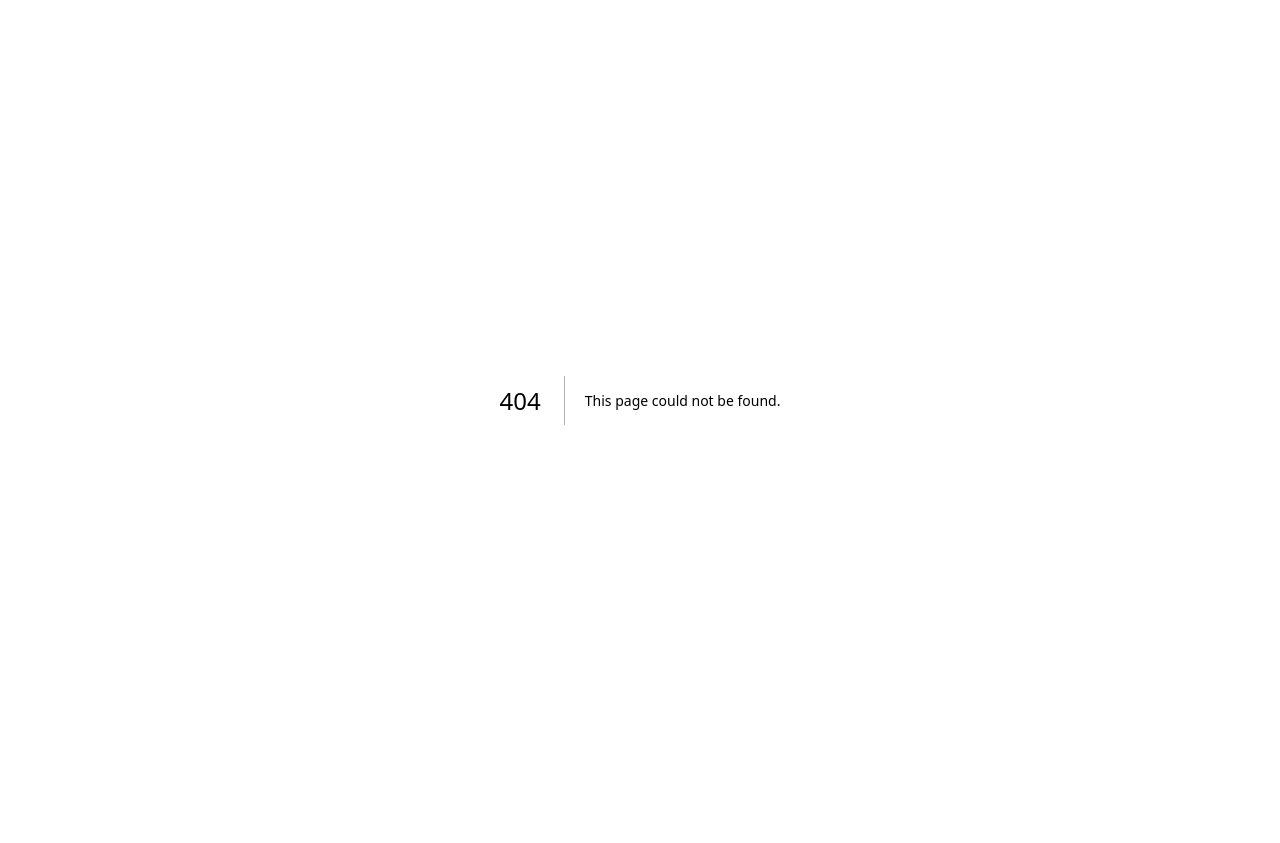
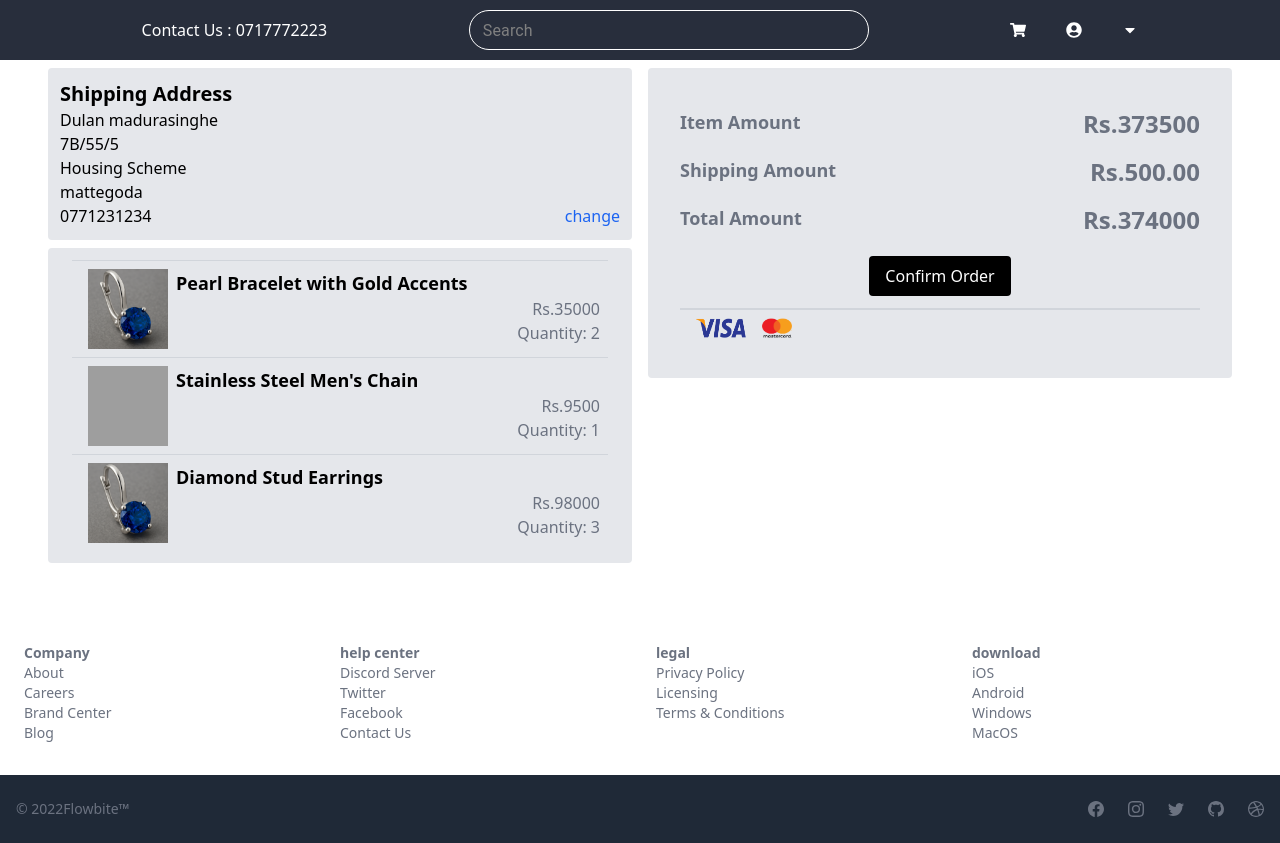
Before and after one commit to madurasinghekldp/jewelry-front, a Next.js app: page /place-order in a window 1280 px wide. Before the commit this address had no page. Before the commit the page ends 800 px from the top, so only its background shows below. Built offline with nearby package versions, Linux system fonts and the light colour scheme; grey boxes are pictures that could not be loaded.

Commit message:
feat: implement PlaceOrder component and enhance CartItems, OrderList, PopularDesigns, and RelatedDesigns components with improved styling and functionality

```diff
--- /dev/null
+++ b/app/place-order/page.tsx
@@ -0,0 +1,18 @@
+import FooterComponent from '@/components/FooterComponent'
+import Header from '@/components/Header'
+import PlaceOrder from '@/components/PlaceOrder'
+import React from 'react'
+
+const Page = () => {
+  return (
+    <div>
+      <Header/>
+      <div className="md:mx-10 mx-5">
+        <PlaceOrder/>
+      </div>
+      <FooterComponent/>
+    </div>
+  )
+}
+
+export default Page
--- a/components/CartItems.tsx
+++ b/components/CartItems.tsx
@@ -2,6 +2,7 @@
 import { cartItems } from '@/utils/cart';
 import { Checkbox } from '@mui/material';
 import Image from 'next/image';
+import Link from 'next/link';
 import React from 'react'
 
 const CartItems = () => {
@@ -26,7 +27,7 @@ const CartItems = () => {
                     )
                 }
             </div>
-            <div className='w-full min-h-[300px] bg-gray-300 px-3 mt-3 md:mt-0 rounded'>
+            <div className='w-full min-h-[300px] bg-gray-200 px-3 mt-3 md:mt-0 rounded'>
                 <div className='flex flex-col h-full p-5'>
                     <div className='flex flex-row justify-between my-2 text-gray-500'>
                         <p className='text-lg font-semibold'>Item Amount</p>
@@ -41,9 +42,9 @@ const CartItems = () => {
                         <p className='text-2xl font-bold'>Rs.{cartItems.reduce((acc, item) => acc + (item.price * item.quantity), 500.00)}</p>
                     </div>
                     <div className='flex justify-center items-center'>
-                        <button className='bg-black hover:bg-gray-800 text-white px-4 py-2 rounded mt-3 max-w-[300px]'>Checkout</button>
+                        <Link className='bg-black hover:bg-gray-800 text-white px-4 py-2 rounded mt-3 max-w-[300px]' href={'/place-order'}>Checkout</Link>
                     </div>
-                    <div className='border border-t-1 border-gray-400 mt-3'></div>
+                    <div className='border border-t-1 border-gray-300 mt-3'></div>
                     <div className='flex flex-row m-2'>
                         <Image src={'/images/visacard.png'} alt={''} width={100} height={100} className='w-[50px] h-[20px] mx-2'/>
                         <Image src={'/images/mastercard.png'} alt={''} width={100} height={100} className='w-[30px] h-[20px] mx-2'/>
--- a/components/NewDesigns.tsx
+++ b/components/NewDesigns.tsx
@@ -34,7 +34,7 @@ const NewDesigns = () => {
         </div>
         </div>
 
-        <div className='bg-gray-300 rounded p-3 flex flex-row items-center gap-2 mt-5'>
+        <div className='bg-gray-200 rounded p-3 flex flex-row items-center gap-2 mt-5'>
         {/* Left Arrow */}
         <button onClick={() => scroll('left')} className="p-2 hover:cursor-pointer">
             <FaCaretLeft />
--- a/components/OrderList.tsx
+++ b/components/OrderList.tsx
@@ -6,9 +6,9 @@ const OrderList = () => {
   return (
     <div className='mt-20 flex flex-col'>
         <div className='text-xl text-white bg-black  py-2 px-4 rounded-full mx-auto'>Your Orders</div>
-        <div className='bg-gray-300 flex flex-col p-4 rounded mt-10'>
+        <div className='bg-gray-200 flex flex-col p-4 rounded mt-10'>
             <p className='font-bold'>Awaiting delivery</p>
-            <div className='border border-t-1 border-gray-400 mt-2'></div>
+            <div className='border border-t-1 border-gray-300 mt-2'></div>
             <div className='flex md:flex-row flex-col mt-2 justify-center items-center'>
                 <Image src={'/images/Sapphire_Elegance_with_Diamond_Sparkle.png'} alt={''}
                 width={100} height={100} className='w-[90px] h-[90px]'/>
@@ -26,9 +26,9 @@ const OrderList = () => {
                 </div>
             </div>
         </div>
-        <div className='bg-gray-300 flex flex-col p-4 rounded mt-10'>
+        <div className='bg-gray-200 flex flex-col p-4 rounded mt-10'>
             <p className='font-bold'>Completed</p>
-            <div className='border border-t-1 border-gray-400 mt-2'></div>
+            <div className='border border-t-1 border-gray-300 mt-2'></div>
             <div className='flex md:flex-row flex-col mt-2 justify-center items-center'>
                 <Image src={'/images/Sapphire_Elegance_with_Diamond_Sparkle.png'} alt={''}
                 width={100} height={100} className='w-[90px] h-[90px]'/>
--- /dev/null
+++ b/components/PlaceOrder.tsx
@@ -0,0 +1,74 @@
+import { cartItems } from '@/utils/cart'
+import React from 'react';
+import Image from 'next/image';
+import Link from 'next/link';
+
+const PlaceOrder = () => {
+  return (
+    <div className='mt-15'>
+        <div className='flex md:flex-row flex-col w-full'>
+            <div className='w-full'>
+                <div className='bg-gray-200 m-2 p-3 rounded flex flex-row'>
+                    <div>
+                        <p className=' text-xl font-bold'>Shipping Address</p>
+                        <p>Dulan madurasinghe</p>
+                        <p>7B/55/5</p>
+                        <p>Housing Scheme</p>
+                        <p>mattegoda</p>
+                        <p>0771231234</p>
+                    </div>
+                    <div className='mt-auto ml-auto'>
+                        <p className=' text-blue-600'>change</p>
+                    </div>
+                </div>
+                <div className='bg-gray-200 m-2 p-3 rounded'>
+                    <div className='flex flex-col w-full px-3'>
+                        {
+                            cartItems.map((item)=>
+                                <div className='p-2 flex flex-row border-t-1 border-t-gray-300' key={item.id}>
+                                    <Image src={item.image} alt={''} width={100} height={100} className='ml-2 w-[80px] h-[80px] shrink-0'/>
+                                    <div className='flex flex-col w-full ml-2'>
+                                        <p className='text-lg font-semibold'>{item.name}</p>
+                                        <div className='flex flex-col justify-end items-end'>
+                                            <p className='text-gray-500'>Rs.{item.price}</p>
+                                            <p className='text-gray-500'>Quantity: {item.quantity}</p>
+                                        </div>
+                                    </div>
+                                </div>
+                            )
+                        }
+                    </div>
+                </div>
+            </div>
+            <div className='w-full'>
+                <div className='min-h-[300px] bg-gray-200 m-2 p-3  rounded'>
+                    <div className='flex flex-col h-full p-5'>
+                        <div className='flex flex-row justify-between my-2 text-gray-500'>
+                            <p className='text-lg font-semibold'>Item Amount</p>
+                            <p className='text-2xl font-bold'>Rs.{cartItems.reduce((acc, item) => acc + (item.price * item.quantity), 0.00)}</p>
+                        </div>
+                        <div className='flex flex-row justify-between my-2 text-gray-500'>
+                            <p className='text-lg font-semibold'>Shipping Amount</p>
+                            <p className='text-2xl font-bold'>Rs.500.00</p>
+                        </div>
+                        <div className='flex flex-row justify-between my-2 text-gray-500'>
+                            <p className='text-lg font-semibold'>Total Amount</p>
+                            <p className='text-2xl font-bold'>Rs.{cartItems.reduce((acc, item) => acc + (item.price * item.quantity), 500.00)}</p>
+                        </div>
+                        <div className='flex justify-center items-center'>
+                            <Link className='bg-black hover:bg-gray-800 text-white px-4 py-2 rounded mt-3 max-w-[300px]' href={'/place-order'}>Confirm Order</Link>
+                        </div>
+                        <div className='border border-t-1 border-gray-300 mt-3'></div>
+                        <div className='flex flex-row m-2'>
+                            <Image src={'/images/visacard.png'} alt={''} width={100} height={100} className='w-[50px] h-[20px] mx-2'/>
+                            <Image src={'/images/mastercard.png'} alt={''} width={100} height={100} className='w-[30px] h-[20px] mx-2'/>
+                        </div>
+                    </div>
+                </div>
+            </div>
+        </div>
+    </div>
+  )
+}
+
+export default PlaceOrder
--- a/components/PopularDesigns.tsx
+++ b/components/PopularDesigns.tsx
@@ -35,7 +35,7 @@ const PopularDesigns = () => {
         </div>
       </div>
 
-      <div className='bg-gray-300 rounded p-3 flex flex-row items-center gap-2 mt-5'>
+      <div className='bg-gray-200 rounded p-3 flex flex-row items-center gap-2 mt-5'>
         {/* Left Arrow */}
         <button onClick={() => scroll('left')} className="p-2 hover:cursor-pointer">
           <FaCaretLeft />
--- a/components/RelatedDesigns.tsx
+++ b/components/RelatedDesigns.tsx
@@ -35,7 +35,7 @@ const RelatedDesigns = () => {
         </div>
       </div>
 
-      <div className='bg-gray-300 rounded p-3 flex flex-row items-center gap-2 mt-5'>
+      <div className='bg-gray-200 rounded p-3 flex flex-row items-center gap-2 mt-5'>
         {/* Left Arrow */}
         <button onClick={() => scroll('left')} className="p-2 hover:cursor-pointer">
           <FaCaretLeft />
--- a/tsconfig.json
+++ b/tsconfig.json
@@ -22,6 +22,6 @@
       "@/*": ["./*"]
     }
   },
-  "include": ["next-env.d.ts", "**/*.ts", "**/*.tsx", ".next/types/**/*.ts"],
+  "include": ["next-env.d.ts", "**/*.ts", "**/*.tsx", ".next/types/**/*.ts", "app/place-order"],
   "exclude": ["node_modules"]
 }
```
